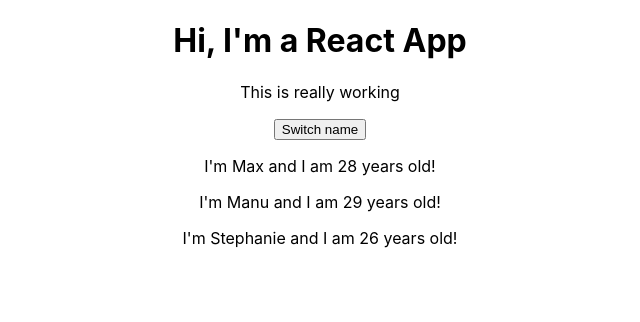
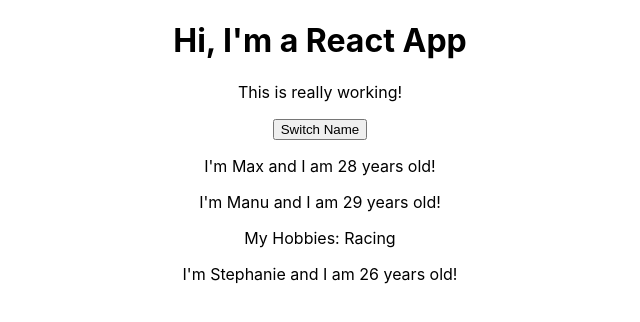
Before and after one commit to tommynicoletti/react-complete-guide, a React (Create React App) app: page / in a window 1280 px wide. Shown: the top 322 px of the page, without its empty margins (320-960 px from the left). Built offline with nearby package versions, Linux system fonts and the light colour scheme.

Commit message:
Calling Methods

```diff
--- a/src/App.js
+++ b/src/App.js
@@ -1,49 +1,54 @@
-import React, { useState } from 'react';
+import React, { Component } from 'react';
 import './App.css';
 import Person from './Person/Person';
 
-const App = props => {
-  //    personsState = array stato , setPersonsState = funzione che ci permette d settare lo stato
-  // Per capirlo meglio:
-  // const [ state, setState] = useState({
+class App extends Component {
+  state = {
+    persons: [
+      { name: 'Max', age: 28 },
+      { name: 'Manu', age: 29 },
+      { name: 'Stephanie', age: 26 }
+    ],
+    otherState: 'some other value'
+  };
 
-  const [ personsState, setPersonsState] = useState({
-    persons: [
-      { name: "Max", age: 28 },
-      { name: "Manu", age: 29 },
-      { name: "Stephanie", age: 26 }
-    ],
-  });
-  // valuta di l'utilizzo multiplo di useState per ogni cosa evitando
-  // l'automerge che non c'è
-  const [otherState, steOtherState] = useState('some other value');
-
-  console.log(personsState, otherState);
-  // Con l'utilizzo degli hook con useState-setState (setPersonsState nell'esempio)
-  // non c'è il merge automatico degli elementi dello stato
-
-  const switchNameHandler = () => {
-    // DON'T USE 'this' KEYWORD
-    setPersonsState({
+  switchNameHandler = (newName) => {
+    // console.log('Was clicked!');
+    // DON'T DO THIS: this.state.persons[0].name = 'Maximilian';
+    this.setState({
       persons: [
-        { name: "Maximilian", age: 28 },
-        { name: "Manu", age: 29 },
-        { name: "Stephanie", age: 27 }
+        { name: newName, age: 28 },
+        { name: 'Manu', age: 29 },
+        { name: 'Stephanie', age: 27 }
       ]
     });
+  };
+
+  render() {
+    return (
+      <div className="App">
+        <h1>Hi, I'm a React App</h1>
+        <p>This is really working!</p>
+        <button onClick={() => this.switchNameHandler('Maximilian') }>Switch Name</button>
+        <Person
+          name={this.state.persons[0].name}
+          age={this.state.persons[0].age}
+        />
+        <Person
+          name={this.state.persons[1].name}
+          age={this.state.persons[1].age}
+          click={this.switchNameHandler.bind(this,'Max!')}
+        >
+          My Hobbies: Racing
+        </Person>
+        <Person
+          name={this.state.persons[2].name}
+          age={this.state.persons[2].age}
+        />
+      </div>
+    );
+    // return React.createElement('div', {className: 'App'}, React.createElement('h1', null, 'Does this work now?'));
   }
-
-  return (
-    <div className="App">
-      <h1>Hi, I'm a React App</h1>
-      <p>This is really working</p>
-      <button onClick={switchNameHandler}>Switch name</button>
-      <Person name={personsState.persons[0].name} age={personsState.persons[0].age} />
-      <Person name={personsState.persons[1].name} age={personsState.persons[1].age} />
-      <Person name={personsState.persons[2].name} age={personsState.persons[2].age} />
-    </div>
-  )
-
 }
 
 export default App;
--- a/src/Person/Person.js
+++ b/src/Person/Person.js
@@ -4,7 +4,7 @@ const person = (props) => {
 
     return (
         <div>
-            <p>I'm {props.name} and I am {props.age} years old!</p>
+            <p onClick={props.click}>I'm {props.name} and I am {props.age} years old!</p>
             <p>{props.children}</p>
         </div>
     )
```
